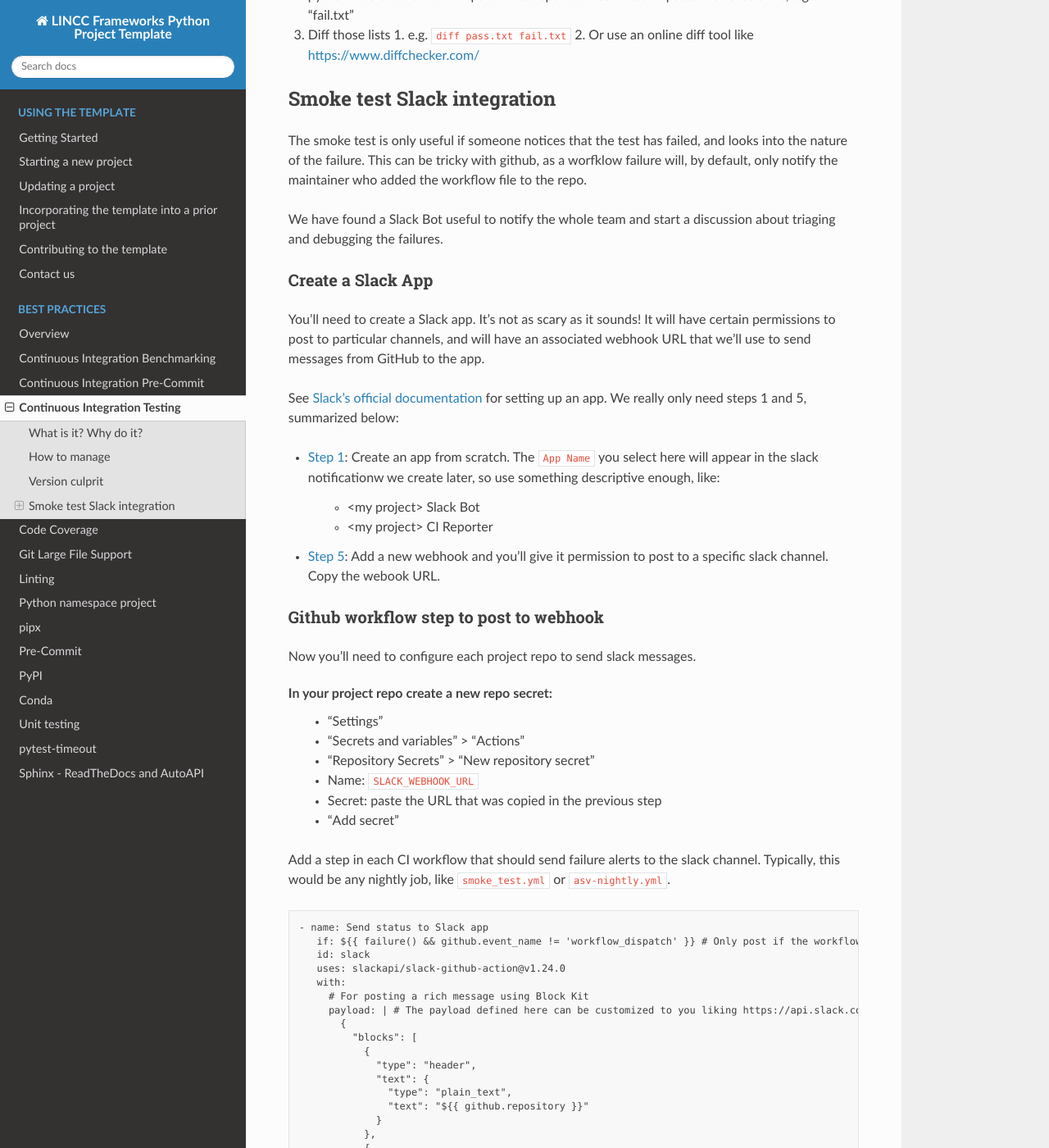
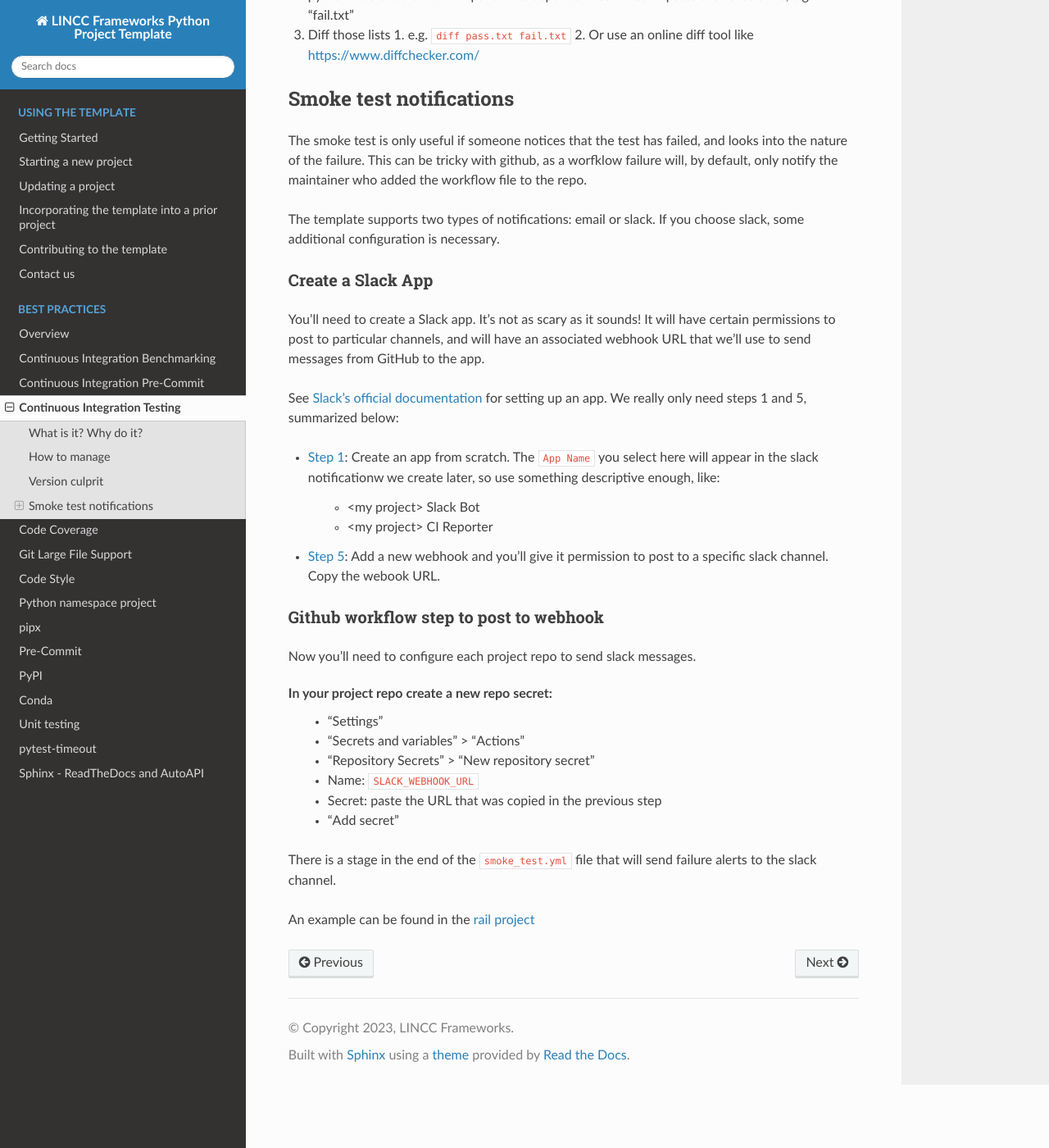
Before and after one commit to lincc-frameworks/python-project-template, a Sphinx documentation site: the page built from docs/practices/ci_testing.rst, in a window 1280 px wide and 1400 px high, scrolled down 1019 px. Shown: the whole window at 82% size. Built offline with Sphinx 7.4.7 and the Read the Docs theme 2.0.0, drawn with Linux system fonts in a browser that asks for light colours; the version number could not be read and is left out; some of the changed text lies outside the part shown.

```diff
--- a/copier.yml
+++ b/copier.yml
@@ -85,7 +85,6 @@ enforce_style:
         pylint: pylint
         black: black
         isort: isort
-        none: none
     when: "{{ custom_install }}"
 
 failure_notification:
--- a/docs/practices/ci_testing.rst
+++ b/docs/practices/ci_testing.rst
@@ -53,7 +53,7 @@ that will print out all packages installed through pip and their installed versi
    1. e.g. ``diff pass.txt fail.txt``
    2. Or use an online diff tool like https://www.diffchecker.com/
 
-Smoke test Slack integration
+Smoke test notifications
 -------------------------------------------------------------------------------
 
 The smoke test is only useful if someone notices that the test has failed, and
@@ -61,8 +61,8 @@ looks into the nature of the failure. This can be tricky with github, as a
 worfklow failure will, by default, only notify the maintainer who added the
 workflow file to the repo.
 
-We have found a Slack Bot useful to notify the whole team and start a discussion
-about triaging and debugging the failures.
+The template supports two types of notifications: email or slack. If you
+choose slack, some additional configuration is necessary.
 
 Create a Slack App
 ^^^^^^^^^^^^^^^^^^^^^^^^^^^^^^^^^^^^^^^^^^^^^^^^^^^^^^^^^^^^^^^^^^^^^^^^^^^^^^^
@@ -98,49 +98,7 @@ In your project repo create a new repo secret:
   - Secret: paste the URL that was copied in the previous step
   - "Add secret"
 
-Add a step in each CI workflow that should send failure alerts to the slack
-channel. Typically, this would be any nightly job, like ``smoke_test.yml``
-or ``asv-nightly.yml``.
-
-.. code-block::
-
-   - name: Send status to Slack app
-      if: ${{ failure() && github.event_name != 'workflow_dispatch' }} # Only post if the workflow failed and was not manually started. Customize this as necessary./
-      id: slack
-      uses: slackapi/slack-github-action@v1.24.0
-      with:
-        # For posting a rich message using Block Kit
-        payload: | # The payload defined here can be customized to you liking https://api.slack.com/reference/block-kit/blocks
-          {
-            "blocks": [
-              {
-                "type": "header",
-                "text": {
-                  "type": "plain_text",
-                  "text": "${{ github.repository }}"
-                }
-              },
-              {
-                "type": "section",
-                "text": {
-                  "type": "mrkdwn",
-                  "text": "GitHub Action build result: *${{ job.status }}* :${{ job.status }}:" # Note that we expect the slack workspace to have an emoji called “failed” in this case.
-                }
-              },
-              {
-                "type": "divider"
-              },
-              {
-                "type": "section",
-                "text": {
-                  "type": "mrkdwn",
-                  "text": "${{ github.server_url }}/${{ github.repository }}/actions/runs/${{ github.run_id }}"
-                }
-              }
-            ]
-          }
-      env:
-        SLACK_WEBHOOK_URL: ${{ secrets.SLACK_WEBHOOK_URL }} # Here is where the webhook URL is provided
-        SLACK_WEBHOOK_TYPE: INCOMING_WEBHOOK
+There is a stage in the end of the ``smoke_test.yml`` file that will
+send failure alerts to the slack channel.
 
 An example can be found in the `rail project <https://github.com/LSSTDESC/rail/blob/main/.github/workflows/smoke-test.yml#L45-L82>`_
--- a/docs/practices/linting.rst
+++ b/docs/practices/linting.rst
@@ -1,5 +1,7 @@
-Linting
+Code Style
 ===============================================================================
+
+TODO - this needs a big overhaul.
 
 What is it? Why do it?
 -------------------------------------------------------------------------------
```
Also changed, not shown: docs/practices/ci_precommit.rst (+11 -6 lines), docs/practices/namespace_project.rst (+17 -9 lines), docs/practices/precommit.rst (+30 -14 lines), docs/source/new_project.rst (+19 -17 lines), 2 other files.
